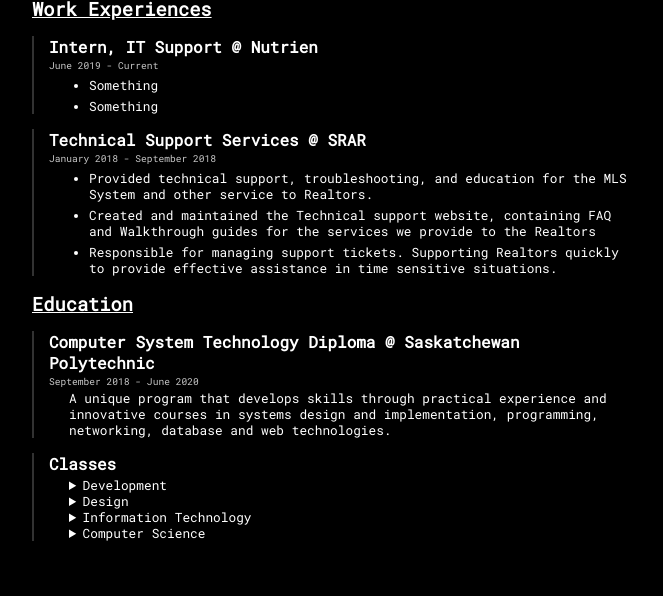
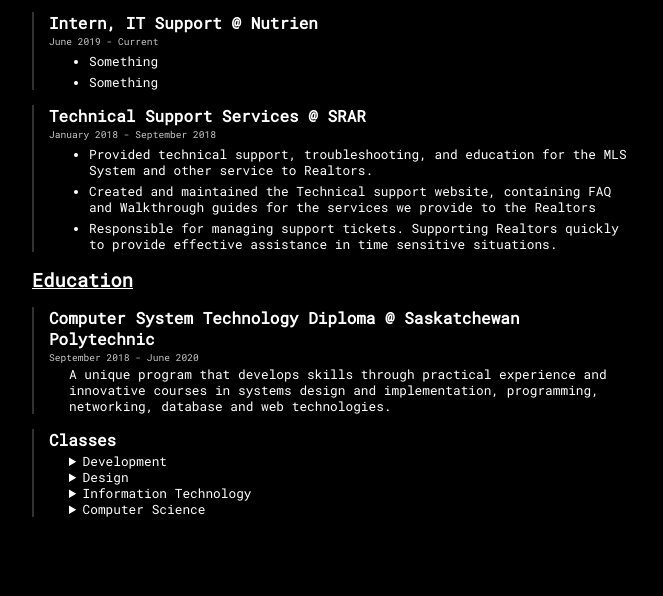
Before and after one commit to msabares/msabares.github.io, a plain HTML site: page index.html in a window 1280 px wide. Shown: the part 244-840 px from the top of the page, without its empty margins (308-971 px from the left). After the commit the page ends 800 px from the top, so only its background shows below. Drawn offline with Linux system fonts and the light colour scheme.

Commit message:
stylings

```diff
--- a/css/style.css
+++ b/css/style.css
@@ -6,9 +6,9 @@
 
 body {
     background: black;
-    margin: 1em auto;
+    margin: 0 auto;
     max-width: 600px;
-    padding: 1.5em;
+    padding: 1em 1.5em;
 }
 
 p, li, details {
```
